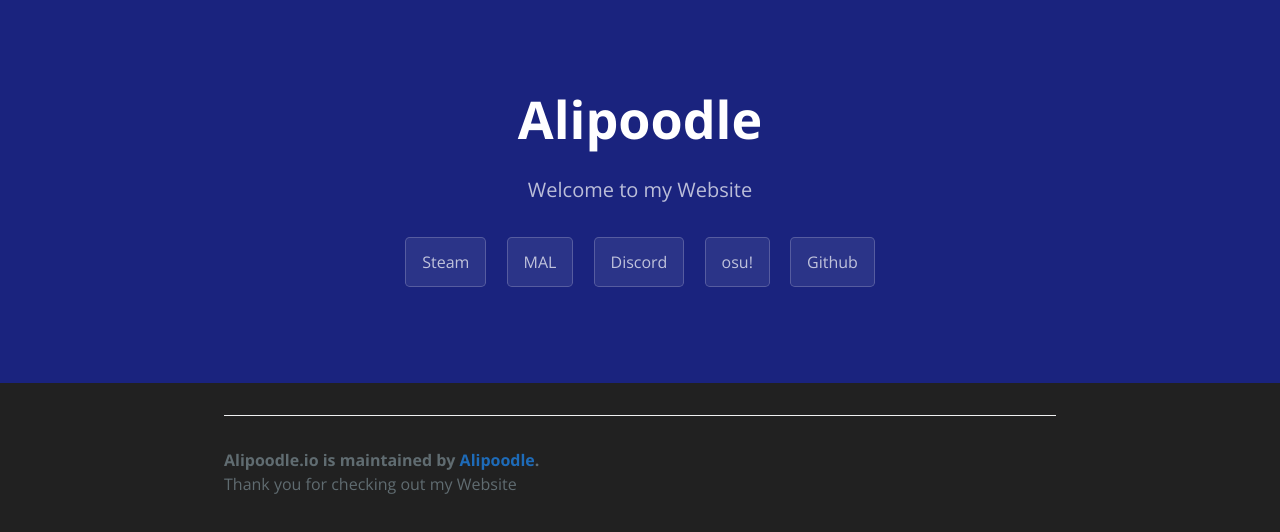
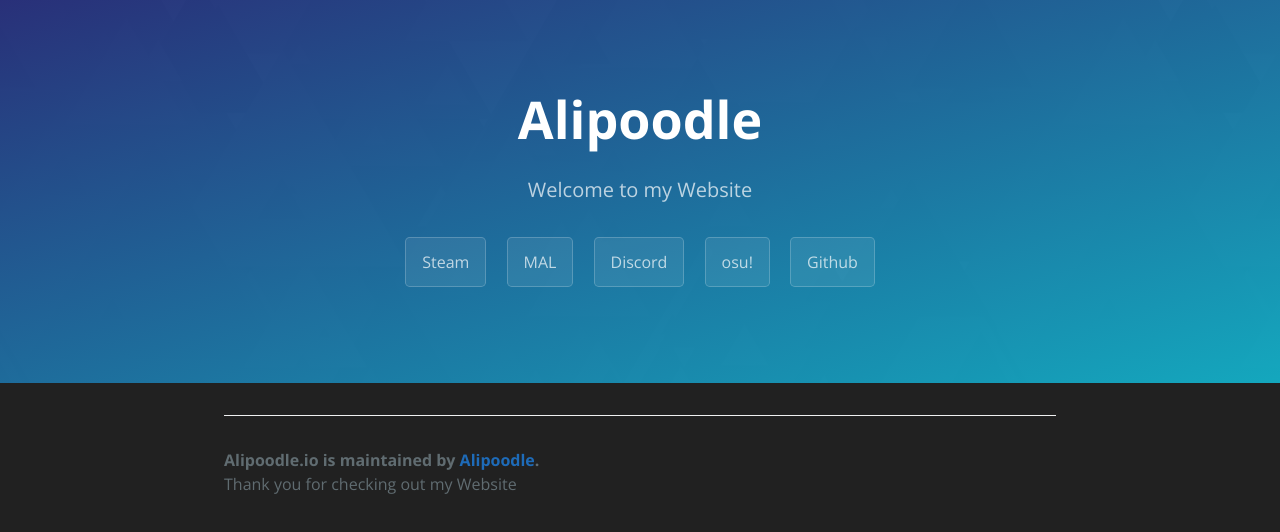
Before and after one commit to Alipoodle/Alipoodle.moe, a plain HTML site: page index.html in a window 1280 px wide. Drawn offline with nearby package versions, Linux system fonts and the light colour scheme.

Commit message:
Update stylesheet.css

```diff
--- a/stylesheets/stylesheet.css
+++ b/stylesheets/stylesheet.css
@@ -61,7 +61,7 @@ a {
   color: #fff;
   text-align: center;
   background-color: rgb(26, 35, 126);
-  background-image: linear-gradient(to bottom right, rgba(26, 35, 126, 0.8) 0%, rgba(0, 184, 212, 0.8) 100%), url(../Images/Header.png) no-repeat;
+  background: linear-gradient(to bottom right, rgba(26, 35, 126, 0.8) 0%, rgba(0, 184, 212, 0.8) 100%), url(../Images/Header.png) no-repeat;
 }
 
 @media screen and (min-width: 64em) {
```
